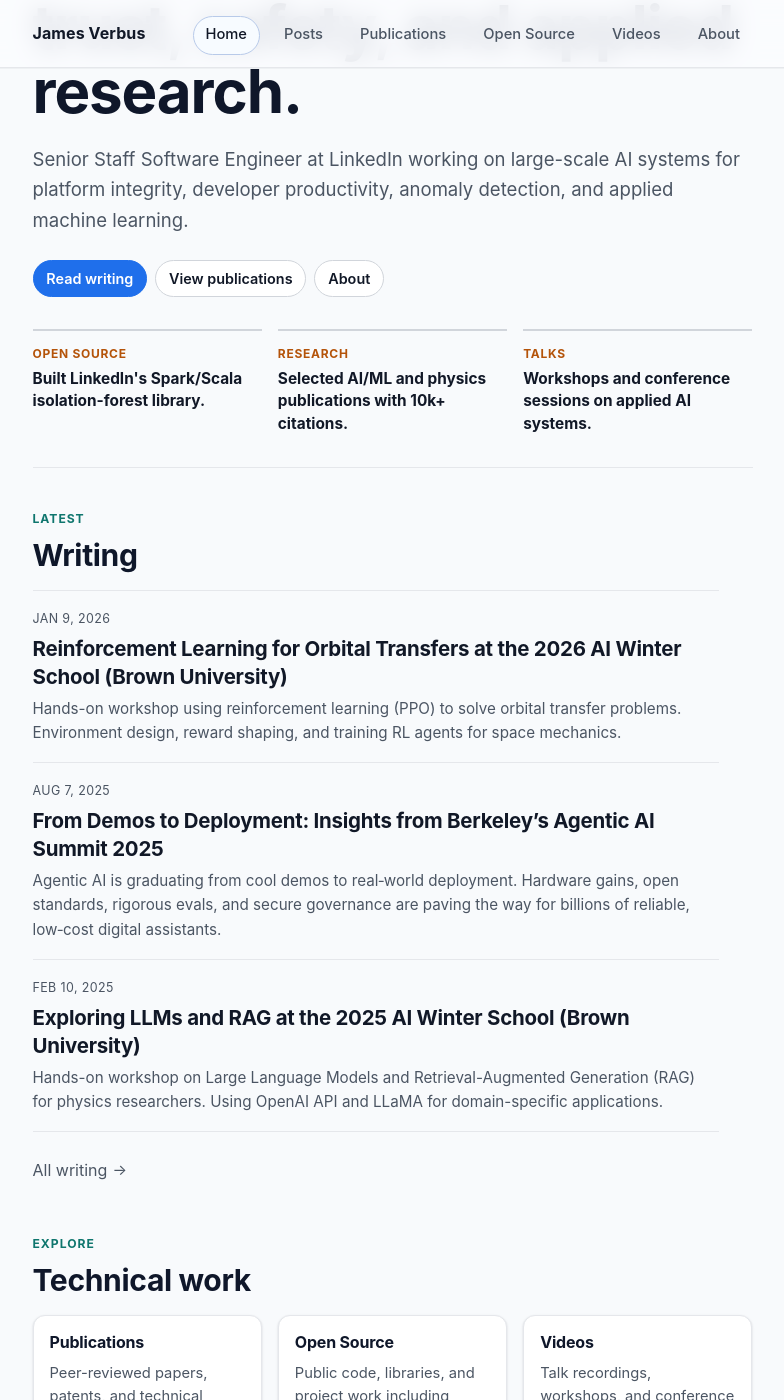
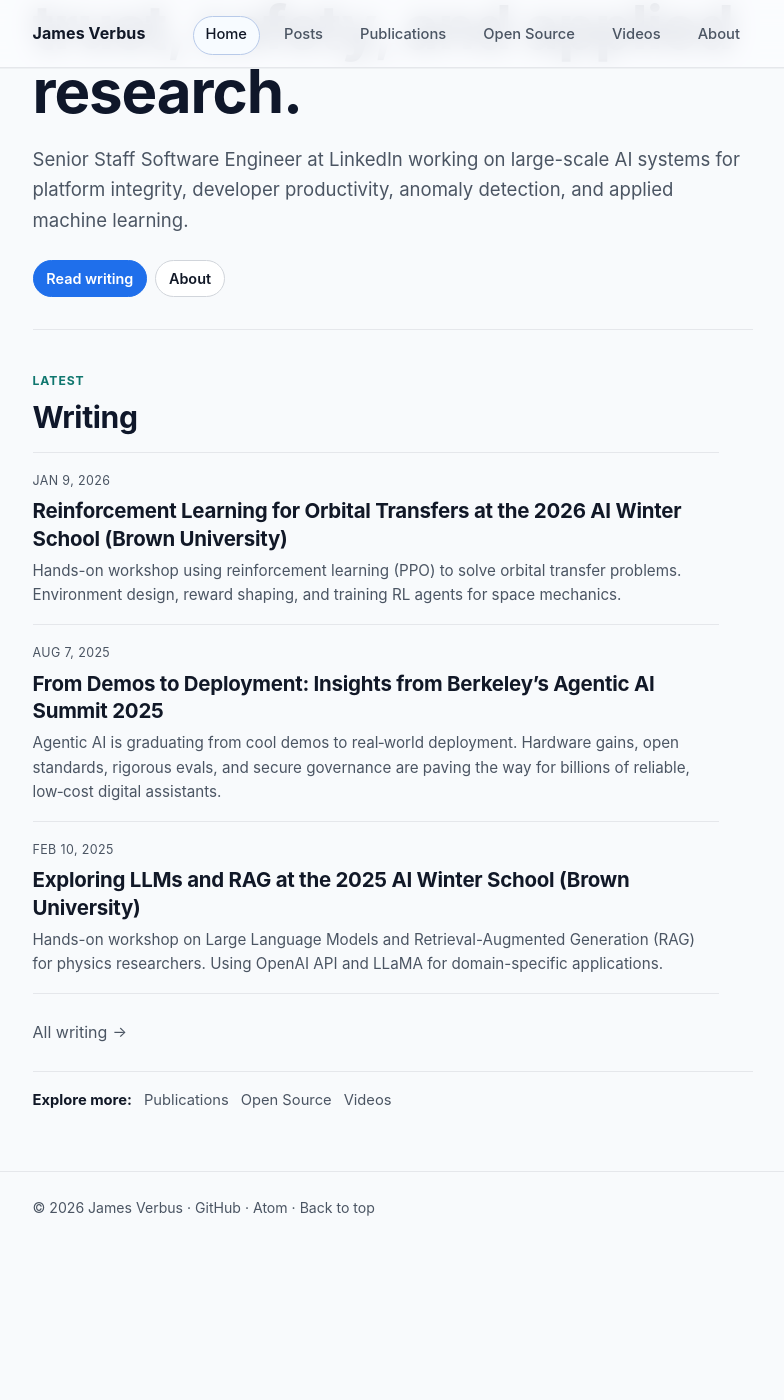
Before and after one commit to jverbus/jverbus.github.io, a Jekyll site: the page built from index.md, in a window 1280 px wide and 1400 px high, scrolled down 220 px. Shown: the whole window, without its empty margins (240-1024 px from the left). Built offline with Jekyll 4.4.1, drawn with Linux system fonts in a browser that asks for light colours; after the commit the page ends 1473 px from its top, so only the background shows below that; some of the changed text lies outside the part shown.

Commit message:
Simplify homepage layout

```diff
--- a/assets/css/modern.css
+++ b/assets/css/modern.css
@@ -462,7 +462,7 @@ video {
   display: flex;
   flex-wrap: wrap;
   gap: var(--space-2);
-  margin-bottom: var(--space-8);
+  margin-bottom: 0;
 }
 
 .button {
@@ -499,43 +499,6 @@ video {
   background: var(--accent-hover);
 }
 
-.home-proof-grid {
-  display: grid;
-  grid-template-columns: repeat(3, minmax(0, 1fr));
-  gap: var(--space-4);
-}
-
-.proof-link {
-  display: block;
-  min-width: 0;
-  border-top: 2px solid var(--border-strong);
-  padding-top: var(--space-3);
-  color: var(--text);
-  text-decoration: none;
-}
-
-.proof-link span {
-  display: block;
-  margin-bottom: 0.25rem;
-  color: var(--accent-warm);
-  font-size: 0.75rem;
-  font-weight: 700;
-  letter-spacing: 0.06em;
-  text-transform: uppercase;
-}
-
-.proof-link strong {
-  display: block;
-  font-size: 0.96rem;
-  line-height: 1.45;
-}
-
-.proof-link:hover {
-  border-top-color: var(--accent);
-  color: var(--accent-hover);
-  text-decoration: none;
-}
-
 .home-section {
   padding-top: var(--space-10);
 }
@@ -546,44 +509,6 @@ video {
 
 .section-heading h2 {
   margin: 0;
-}
-
-.feature-grid {
-  display: grid;
-  grid-template-columns: repeat(3, minmax(0, 1fr));
-  gap: var(--space-4);
-}
-
-.feature-card {
-  min-width: 0;
-  border: 1px solid var(--border);
-  border-radius: var(--radius);
-  background: var(--surface-elevated);
-  padding: var(--space-4);
-  box-shadow: var(--shadow-soft);
-}
-
-.feature-card h3 {
-  margin: 0 0 var(--space-2);
-  font-size: 1rem;
-  line-height: 1.35;
-}
-
-.feature-card h3 a {
-  color: var(--heading);
-  text-decoration: none;
-}
-
-.feature-card h3 a:hover {
-  color: var(--accent-hover);
-  text-decoration: none;
-}
-
-.feature-card p {
-  margin: 0;
-  color: var(--text-muted);
-  font-size: 0.92rem;
-  line-height: 1.55;
 }
 
 .post-list {
@@ -615,6 +540,35 @@ video {
 
 .home-archive-link a:hover {
   color: var(--text);
+  border-bottom-color: var(--border-strong);
+  text-decoration: none;
+}
+
+.home-secondary-links {
+  display: flex;
+  flex-wrap: wrap;
+  gap: 0.45rem 0.75rem;
+  align-items: baseline;
+  margin: var(--space-6) 0 0;
+  padding-top: var(--space-4);
+  border-top: 1px solid var(--border);
+  color: var(--text-muted);
+  font-size: 0.92rem;
+}
+
+.home-secondary-links span {
+  font-weight: 650;
+  color: var(--text);
+}
+
+.home-secondary-links a {
+  color: var(--text-muted);
+  text-decoration: none;
+  border-bottom: 1px solid transparent;
+}
+
+.home-secondary-links a:hover {
+  color: var(--accent-hover);
   border-bottom-color: var(--border-strong);
   text-decoration: none;
 }
@@ -1076,14 +1030,8 @@ video {
     max-width: 100%;
   }
 
-  .home-proof-grid,
-  .feature-grid,
   .about-hero {
     grid-template-columns: 1fr;
-  }
-
-  .home-actions {
-    margin-bottom: var(--space-6);
   }
 
   .post-list-item {
@@ -1289,10 +1237,6 @@ video {
     border-color: #bfdbfe;
   }
 
-  .feature-card {
-    border-color: #29384f;
-  }
-
   .editorial-list .post-list-item {
     border-color: var(--border);
   }
--- a/index.md
+++ b/index.md
@@ -16,22 +16,7 @@ hide_title: true
   <p class="home-lede">Senior Staff Software Engineer at LinkedIn working on large-scale AI systems for platform integrity, developer productivity, anomaly detection, and applied machine learning.</p>
   <div class="home-actions" role="group" aria-label="Primary links">
     <a class="button button-primary" href="{{ '/posts/' | relative_url }}">Read writing</a>
-    <a class="button" href="{{ '/publications/' | relative_url }}">View publications</a>
     <a class="button" href="{{ '/about/' | relative_url }}">About</a>
-  </div>
-  <div class="home-proof-grid" role="list" aria-label="Selected work">
-    <a class="proof-link" role="listitem" href="{{ '/open-source/' | relative_url }}">
-      <span>Open Source</span>
-      <strong>Built LinkedIn's Spark/Scala isolation-forest library.</strong>
-    </a>
-    <a class="proof-link" role="listitem" href="{{ '/publications/' | relative_url }}">
-      <span>Research</span>
-      <strong>Selected AI/ML and physics publications with 10k+ citations.</strong>
-    </a>
-    <a class="proof-link" role="listitem" href="{{ '/videos/' | relative_url }}">
-      <span>Talks</span>
-      <strong>Workshops and conference sessions on applied AI systems.</strong>
-    </a>
   </div>
 </section>
 
@@ -52,26 +37,10 @@ hide_title: true
     {% endfor %}
   </div>
   <p class="home-archive-link"><a href="{{ '/posts/' | relative_url }}">All writing</a></p>
+  <p class="home-secondary-links">
+    <span>Explore more:</span>
+    <a href="{{ '/publications/' | relative_url }}">Publications</a>
+    <a href="{{ '/open-source/' | relative_url }}">Open Source</a>
+    <a href="{{ '/videos/' | relative_url }}">Videos</a>
+  </p>
 </section>
-
-<section class="home-section" aria-labelledby="explore-site">
-  <div class="section-heading">
-    <p class="eyebrow">Explore</p>
-    <h2 id="explore-site">Technical work</h2>
-  </div>
-
-  <div class="feature-grid" role="list">
-    <article class="feature-card" role="listitem">
-      <h3><a href="{{ '/publications/' | relative_url }}">Publications</a></h3>
-      <p>Peer-reviewed papers, patents, and technical writing across academia and industry.</p>
-    </article>
-    <article class="feature-card" role="listitem">
-      <h3><a href="{{ '/open-source/' | relative_url }}">Open Source</a></h3>
-      <p>Public code, libraries, and project work including large-scale anomaly detection tooling.</p>
-    </article>
-    <article class="feature-card" role="listitem">
-      <h3><a href="{{ '/videos/' | relative_url }}">Videos</a></h3>
-      <p>Talk recordings, workshops, and conference presentations on AI and applied systems.</p>
-    </article>
-  </div>
-</section>
```
